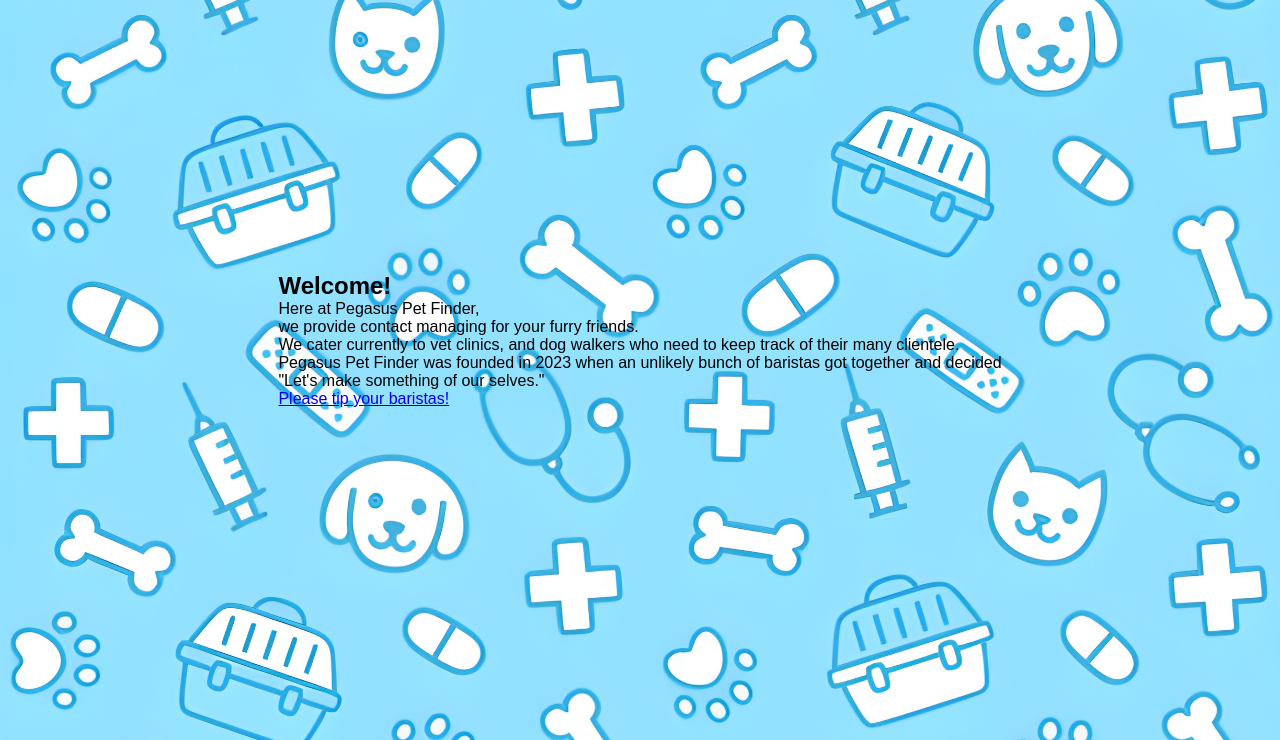
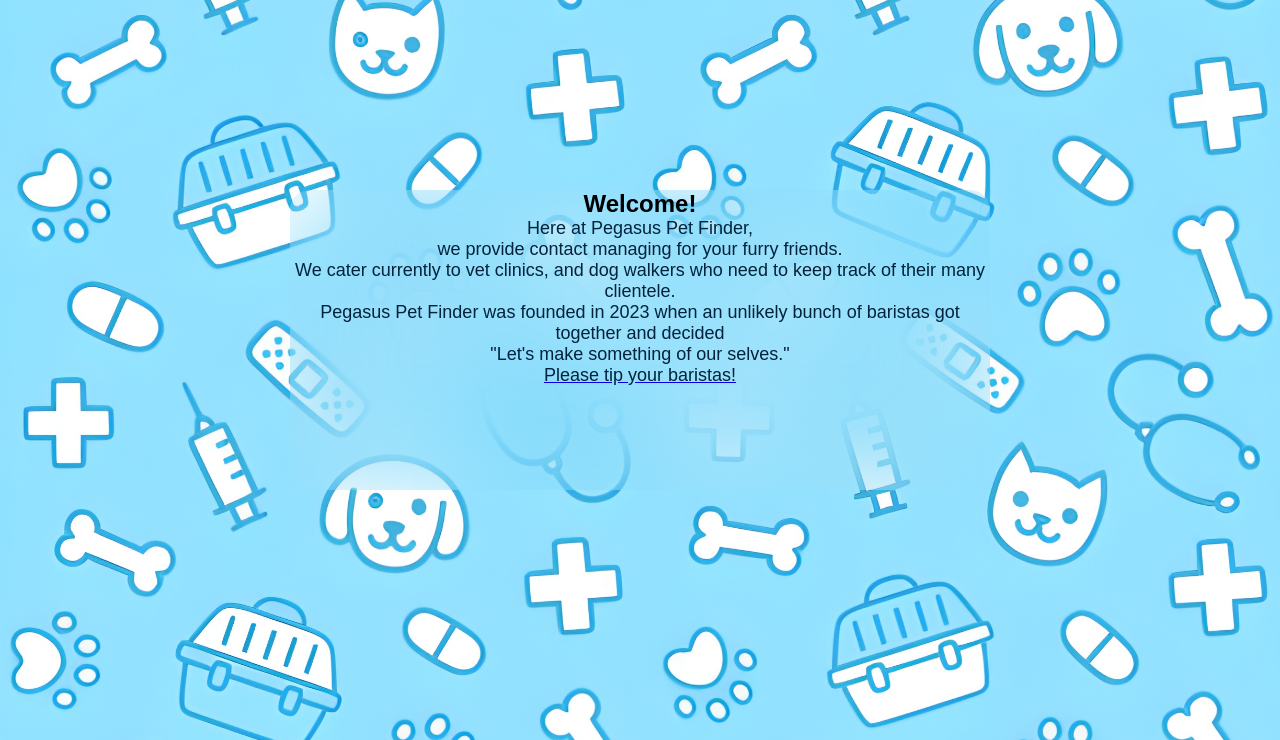
Before and after one commit to s-hassanin/contactManager, a PHP site: page /HomePage.html in a window 1280 px wide. Shown: the part 60-800 px from the top of the page. Run offline with PHP 8.4, Linux system fonts and the light colour scheme.

Commit message:
updated for home page

```diff
--- a/css/style.css
+++ b/css/style.css
@@ -155,6 +155,33 @@ transform: scaleX(1);
   bottom: -12px;
   left: 50%;
   transform: translateX(-50%);
+}
+.form-box3
+{
+  width: 700px;
+  height: 300px;
+  background-position: center center;
+  position: absolute;
+  margin: 20% 30%;
+  text-align: center;
+  border-radius: 20px;
+  backdrop-filter: blur(50px);
+
+}
+
+.form-box3 h3{
+  margin-bottom: ;
+  text-align: center;
+  color: #02233B;
+  text-transform: uppercase;
+  font-size: 50px;
+  font-weight: 200;
+  font-family: 'Segoe UI', Tahoma, Geneva, Verdana, sans-serif;
+}
+.form-box3 p
+{
+  font-size: 18px;
+  color: #02233B;
 }
 .input-field
 {
@@ -385,3 +412,27 @@ tbody text-replace:hover
   color: #fff;
   font-weight: 500;
 }
+
+
+.img-gallery
+{
+  width: 80%;
+  margin: 100px auto 50px;
+  display: grid;
+  grid-template-columns: repeat(auto-fit, minmax(250px,2fr));
+ grid-gap: 30px;
+}
+.img-gallery img
+{
+  height: 300px;
+  width: 100%;
+  cursor: pointer;
+  border-radius: 5px;
+
+}
+.img-gallery img:hover
+{
+transform: scale(0.8) rotate(-15deg);
+border-radius: 10px;
+box-shadow: 0 32px 75px rgba(68,77,136,0.2);
+}
```
